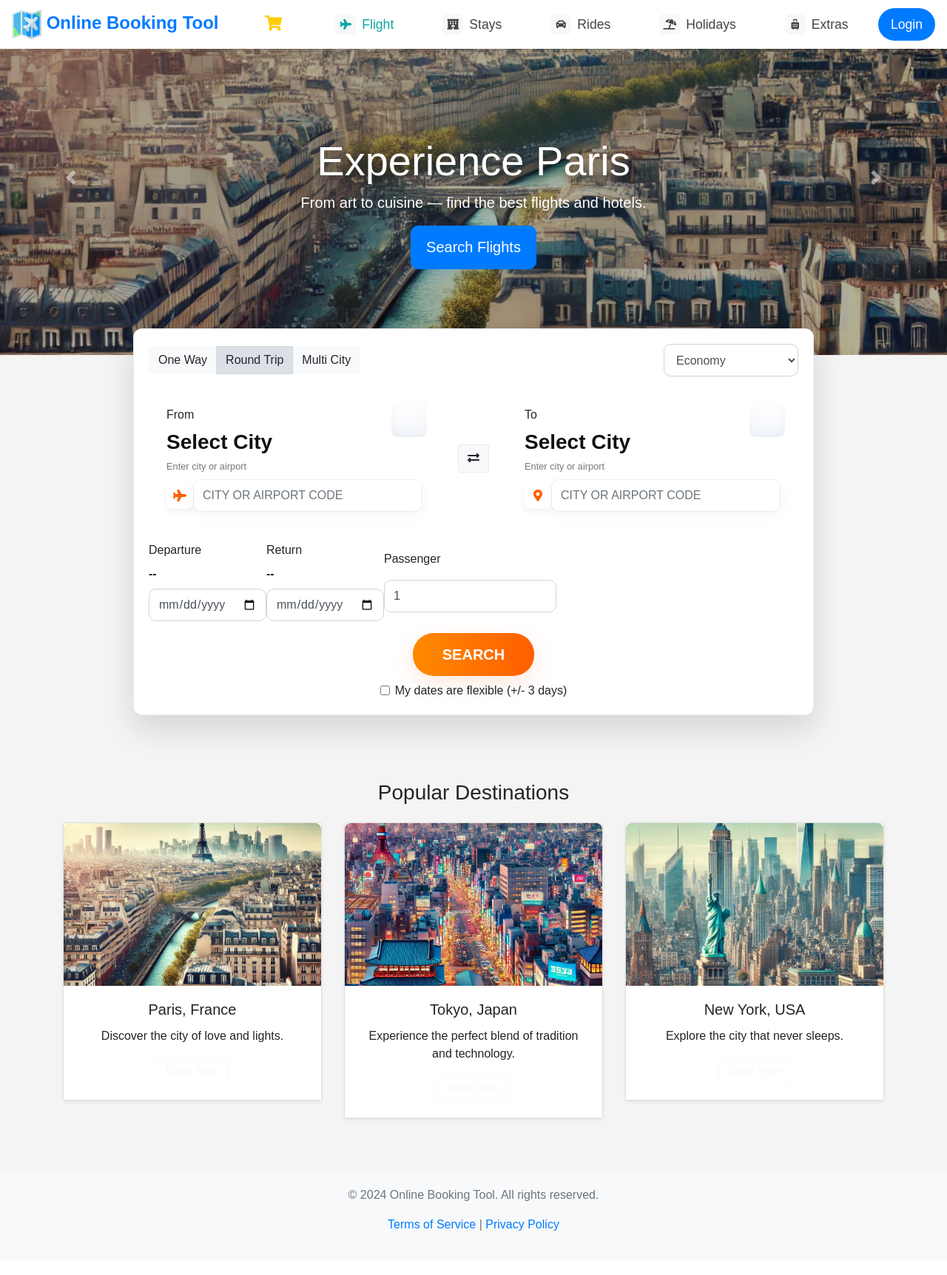
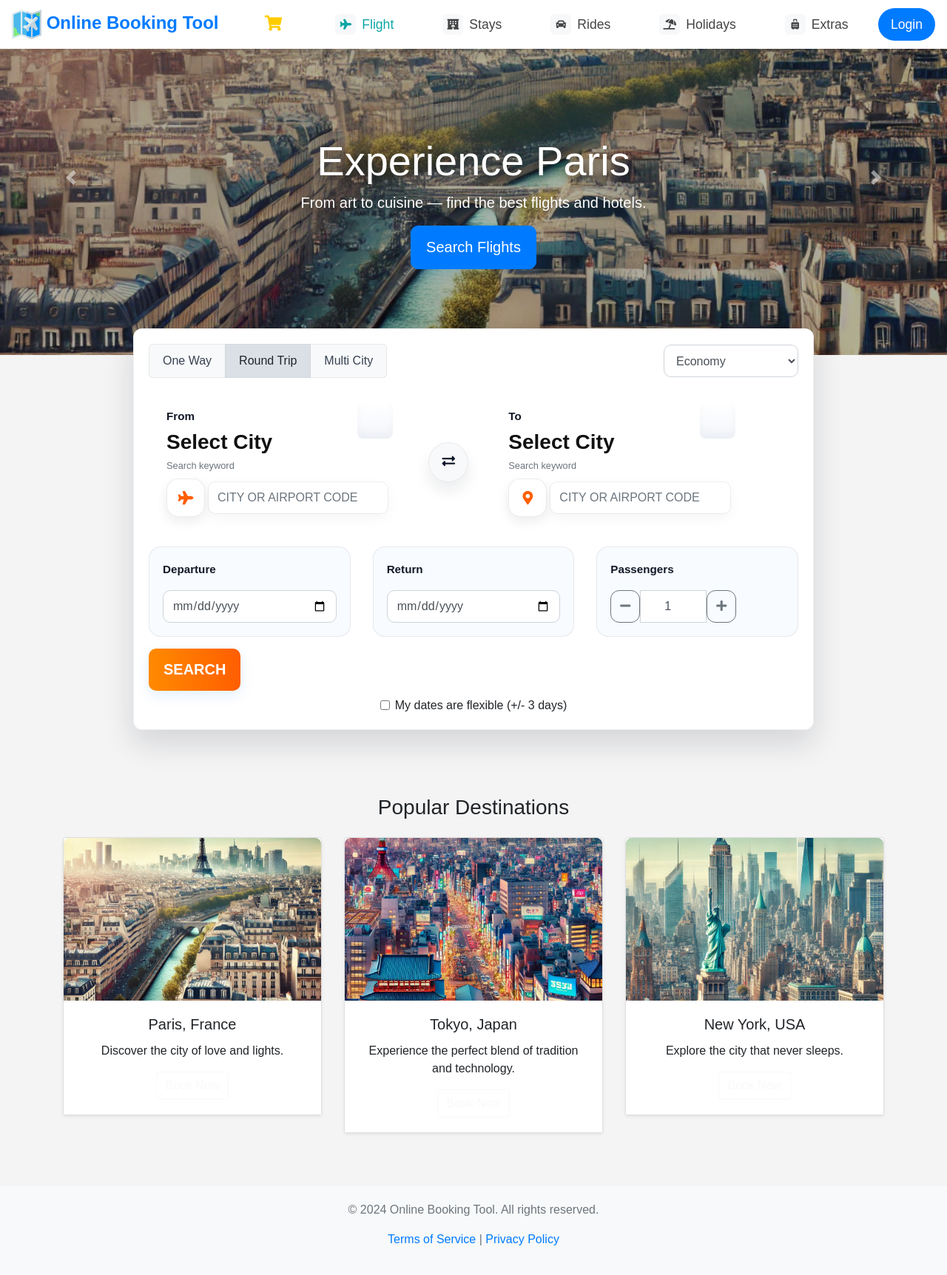
Before and after one commit to EdetDavid/online-booking-tool, a Django app: page / in a window 1280 px wide. Shown: the whole page at 74% size. Before the commit the page ends 1664 px from the top, so only its background shows below. Run offline with Django 3.2, Linux system fonts and the light colour scheme; some libraries are stand-ins or nearby versions.

Commit message:
Updating flight search form and adding Notification Toaster

```diff
--- a/demo/templates/demo/home.html
+++ b/demo/templates/demo/home.html
@@ -311,19 +311,28 @@
     // Check if user is authenticated
     var isAuthenticated = "{{ user.is_authenticated }}";
 
-    // If user is not authenticated, prevent form submission and display message
     if (isAuthenticated === "False") {
-      event.preventDefault(); // Prevent form submission
-
-      // Show the message box
-      var messageBox = document.getElementById("authMessage");
-      messageBox.style.display = "block";
-
-      // Redirect to login page after 2 seconds
+      event.preventDefault();
+      showToast('You need to log in to submit the form. Redirecting to login page...', 'error');
       setTimeout(function() {
         window.location.href = "{% url 'login' %}";
-      }, 2000); // 2-second delay before redirect
+      }, 2000);
     }
+  }
+
+  function showToast(message, type, timeout) {
+    var container = document.getElementById('toast-container');
+    if (!container) {
+      alert(message);
+      return;
+    }
+    var card = document.createElement('div');
+    card.className = 'toast-card toast-' + (type || 'info');
+    card.setAttribute('role', 'status');
+    card.innerHTML = '<button type="button" class="toast-close" aria-label="Close">&times;</button><div>' + message + '</div>';
+    card.querySelector('.toast-close').onclick = function () { card.remove(); };
+    container.appendChild(card);
+    setTimeout(function () { if (card.parentNode) card.remove(); }, timeout || 4000);
   }
     </script>
   </head>
@@ -481,14 +490,9 @@
             <div class="search-card">
               <form action="" method="POST" id="form_id" onsubmit="checkAuth(event)">
                 {% csrf_token %}
-                <div id="authMessage" style="display: none; text-align: center; color: red; font-size: 16px; background-color: #f8d7da; padding: 10px; border-radius: 5px; margin-top: 10px">You need to log in to submit the form. Redirecting to login page...</div>
-                {% if messages %}
-                  <div class="error-message"><ul>{% for message in messages %}<li>{{ message }}</li>{% endfor %}</ul></div>
-                {% endif %}
 
-                <!-- Top controls: trip type radios + cabin class dropdown -->
-                <div class="d-flex justify-content-between align-items-center mb-3" style="gap:12px;">
-                  <div class="btn-group btn-group-toggle" data-toggle="buttons">
+                <div class="d-flex flex-wrap align-items-center justify-content-between trip-type-row mb-3">
+                  <div class="btn-group btn-group-toggle trip-type-group" data-toggle="buttons" role="group" aria-label="Trip type">
                     <label class="btn btn-light active">
                       <input type="radio" name="tripTypeRadio" id="trip_oneway" value="one-way" autocomplete="off"> One Way
                     </label>
@@ -499,8 +503,8 @@
                       <input type="radio" name="tripTypeRadio" id="trip_multi" value="multi-city" autocomplete="off"> Multi City
                     </label>
                   </div>
-                  <div>
-                    <select class="form-control" id="cabinClassTop" name="cabinClassTop" aria-label="Cabin class" style="min-width:160px;">
+                  <div class="cabins-dropdown">
+                    <select class="form-control" id="cabinClassTop" name="cabinClassTop" aria-label="Cabin class">
                       <option value="economy">Economy</option>
                       <option value="premium_economy">Premium Economy</option>
                       <option value="business">Business</option>
@@ -509,56 +513,65 @@
                   </div>
                 </div>
 
-                <div class="d-flex flex-wrap align-items-stretch" style="gap:16px;">
-                  <div class="select-city flex-fill">
-                    <label class="d-block">From</label>
-                    <h3 id="fromLabel">Select City</h3>
-                    <small>Enter city or airport</small>
-                      <div class="input-with-outer d-flex align-items-center mt-2">
-                        <span class="outer-icon"><i class="fa fa-plane" aria-hidden="true"></i></span>
-                        <input type="text" class="form-control flex-fill" id="inputOrigin" name="Origin" required placeholder="City or airport code" aria-label="Departure city">
+                <div class="row g-3 align-items-center">
+                  <div class="col-lg-5">
+                    <div class="select-city field-block">
+                      <label class="form-label">From</label>
+                      <h3 class="form-preview" id="fromLabel">Select City</h3>
+                      <small class="text-muted">Search keyword</small>
+                      <div class="input-with-outer mt-2">
+                        <span class="outer-icon"><i class="fa fa-plane"></i></span>
+                        <input type="text" class="form-control" id="inputOrigin" name="Origin" required placeholder="City or airport code" aria-label="Departure city">
                       </div>
+                    </div>
                   </div>
-                  <div class="swap-wrap d-flex align-items-center justify-content-center px-2">
+                  <div class="col-auto d-flex justify-content-center">
                     <button type="button" id="swapLocations" class="swap-button btn btn-light" aria-label="Swap origin and destination">
-                      <i class="fa fa-exchange-alt" aria-hidden="true"></i>
+                      <i class="fa fa-exchange-alt"></i>
                     </button>
                   </div>
-                  <div class="select-city flex-fill">
-                    <label class="d-block">To</label>
-                    <h3 id="toLabel">Select City</h3>
-                    <small>Enter city or airport</small>
-                    <div class="input-with-outer d-flex align-items-center mt-2">
-                      <span class="outer-icon"><i class="fa fa-map-marker-alt" aria-hidden="true"></i></span>
-                      <input type="text" class="form-control flex-fill" id="inputDestination" name="Destination" required placeholder="City or airport code" aria-label="Destination city">
-                    </div>
-                  </div>
-                  <div class="d-flex search-controls-row align-items-center">
-                    <div class="date-block">
-                      <label>Departure</label>
-                      <div><strong id="depDateDisplay">--</strong></div>
-                      <input type="date" name="Departuredate" id="idDeparturedate" class="form-control mt-2" required />
-                    </div>
-                    <div class="date-block">
-                      <label>Return</label>
-                      <div><strong id="retDateDisplay">--</strong></div>
-                      <input type="date" name="Returndate" id="idReturndate" class="form-control mt-2" />
-                      <!-- hidden select fallback to keep server-side expectations if any -->
-                      <select id="tripType" name="tripType" class="d-none">
-                        <option value="one-way">One-Way</option>
-                        <option value="round-trip" selected>Round-Trip</option>
-                        <option value="multi-city">Multi-City</option>
-                      </select>
-                    </div>
-                    <div class="passenger-block">
-                      <label>Passenger</label>
-                      <input type="number" class="form-control mt-2" id="passengerCount" name="passengerCount" value="1" min="1" />
+                  <div class="col-lg-5">
+                    <div class="select-city field-block">
+                      <label class="form-label">To</label>
+                      <h3 class="form-preview" id="toLabel">Select City</h3>
+                      <small class="text-muted">Search keyword</small>
+                      <div class="input-with-outer mt-2">
+                        <span class="outer-icon"><i class="fa fa-map-marker-alt"></i></span>
+                        <input type="text" class="form-control" id="inputDestination" name="Destination" required placeholder="City or airport code" aria-label="Destination city">
+                      </div>
                     </div>
                   </div>
                 </div>
 
-                <div class="d-flex justify-content-center mt-3">
-                  <button class="cta-orange" type="submit" id="searchSubmit">SEARCH</button>
+                <div class="row g-3 align-items-end mt-3">
+                  <div class="col-md-4">
+                    <div class="date-block field-block">
+                      <label class="form-label">Departure</label>
+                      <input type="date" name="Departuredate" id="idDeparturedate" class="form-control mt-2" required />
+                    </div>
+                  </div>
+                  <div class="col-md-4">
+                    <div class="date-block field-block">
+                      <label class="form-label">Return</label>
+                      <input type="date" name="Returndate" id="idReturndate" class="form-control mt-2" />
+                    </div>
+                  </div>
+                  <div class="col-md-4">
+                    <div class="passenger-block field-block">
+                      <label class="form-label">Passengers</label>
+                      <div class="input-group mt-2 passenger-input-group">
+                        <button type="button" class="btn btn-outline-secondary" id="decreasePassengers"><i class="fa fa-minus"></i></button>
+                        <input type="number" class="form-control text-center" id="passengerCount" name="passengerCount" value="1" min="1" />
+                        <button type="button" class="btn btn-outline-secondary" id="increasePassengers"><i class="fa fa-plus"></i></button>
+                      </div>
+                    </div>
+                  </div>
+                </div>
+
+                <input type="hidden" id="tripType" name="tripType" value="round-trip" />
+
+                <div class="d-grid mt-3">
+                  <button class="cta-orange btn btn-primary btn-lg" type="submit" id="searchSubmit">SEARCH</button>
                 </div>
                 <div class="d-flex justify-content-center mt-2">
                   <div class="form-check">
@@ -819,6 +832,12 @@
           }
         });
 
+        {% if messages %}
+            {% for message in messages %}
+                showToast("{{ message|escapejs }}", "{{ message.tags|default:'info' }}");
+            {% endfor %}
+        {% endif %}
+
       });
     </script>
   </body>
--- a/static/demo/css/home_custom.css
+++ b/static/demo/css/home_custom.css
@@ -118,22 +118,102 @@ body {
 }
 .select-city {
   background: #fff;
-  border-radius: 8px;
-  padding: 24px;
-  box-shadow: none;
-  border: none;
+  border-radius: 16px;
+  padding: 20px 20px 18px;
+  box-shadow: 0 14px 35px rgba(15, 23, 42, 0.06);
+  border: 1px solid rgba(15, 23, 42, 0.08);
   text-align: left;
 }
-.select-city h3 {
-  font-size: 28px;
-  margin: 0;
+.form-label {
+  font-size: 0.95rem;
+  font-weight: 600;
+  color: #121827;
+}
+.form-preview {
+  margin: 0.3rem 0 0.15rem;
+  font-size: 1.35rem;
   font-weight: 700;
-  color: #111;
+  line-height: 1.1;
+  color: #0f172a;
 }
-.select-city small {
-  display: block;
-  color: #777;
-  margin-top: 6px;
+.field-block {
+  min-height: 100%;
+}
+.input-with-outer {
+  display: flex;
+  align-items: center;
+  gap: 10px;
+}
+.input-with-outer .outer-icon {
+  display: inline-flex;
+  align-items: center;
+  justify-content: center;
+  width: 52px;
+  height: 52px;
+  background: #fff;
+  border-radius: 16px;
+  border: 1px solid rgba(15, 23, 42, 0.08);
+  box-shadow: 0 6px 16px rgba(15, 23, 42, 0.08);
+  color: #ff5e00;
+  flex-shrink: 0;
+}
+.input-with-outer .outer-icon i {
+  font-size: 1.15rem;
+}
+.input-with-outer input {
+  flex: 1;
+}
+.trip-type-row {
+  gap: 16px;
+}
+.trip-type-group label {
+  min-width: 98px;
+  border-radius: 999px;
+  border: 1px solid rgba(15, 23, 42, 0.08);
+  color: #374151;
+  padding: 10px 18px;
+  margin-bottom: 0;
+}
+.trip-type-group label.active,
+.trip-type-group label:hover {
+  background: #f8fafc;
+  color: #0f172a;
+  border-color: rgba(59, 130, 246, 0.3);
+}
+.trip-type-group input {
+  position: absolute;
+  clip: rect(0, 0, 0, 0);
+  pointer-events: none;
+}
+.cabins-dropdown select {
+  min-width: 180px;
+  border-radius: 999px;
+  padding: 10px 16px;
+}
+.date-block,
+.passenger-block {
+  background: #f8fbff;
+  border: 1px solid rgba(15, 23, 42, 0.08);
+  border-radius: 16px;
+  padding: 18px;
+}
+.passenger-input-group .btn {
+  border-radius: 12px;
+}
+.passenger-input-group .form-control {
+  max-width: 90px;
+}
+.swap-button {
+  width: 54px;
+  height: 54px;
+  padding: 0;
+  border-radius: 50%;
+  border: 1px solid rgba(15, 23, 42, 0.1);
+  color: #0f172a;
+  box-shadow: 0 12px 20px rgba(15, 23, 42, 0.08);
+}
+.swap-button i {
+  font-size: 1.1rem;
 }
 .cta-orange {
   background: linear-gradient(90deg, #ff8a00, #ff5e00);
@@ -153,9 +233,39 @@ body {
   outline: none;
 }
 .btn-primary.btn-lg {
-  padding: 0.85rem 1.25rem;
-  border-radius: 10px;
+  padding: 0.95rem 1.35rem;
+  border-radius: 12px;
   box-shadow: 0 6px 18px rgba(0, 123, 255, 0.12);
+}
+#toast-container {
+  position: fixed;
+  right: 1rem;
+  top: 1rem;
+  z-index: 20000;
+}
+.toast-card {
+  background: #fff;
+  border-left: 6px solid #0ea5e9;
+  border-radius: 6px;
+  box-shadow: 0 10px 24px rgba(15, 23, 42, 0.16);
+  margin-bottom: 8px;
+  min-width: 260px;
+  padding: 12px 14px;
+}
+.toast-success {
+  border-left-color: #22c55e;
+}
+.toast-error {
+  border-left-color: #ef4444;
+}
+.toast-close {
+  background: transparent;
+  border: 0;
+  color: #64748b;
+  cursor: pointer;
+  float: right;
+  font-size: 18px;
+  line-height: 1;
 }
 .ui-autocomplete {
   z-index: 30000;
```
Also changed, not shown: requirements.txt (+4 -53 lines), db.sqlite3.
